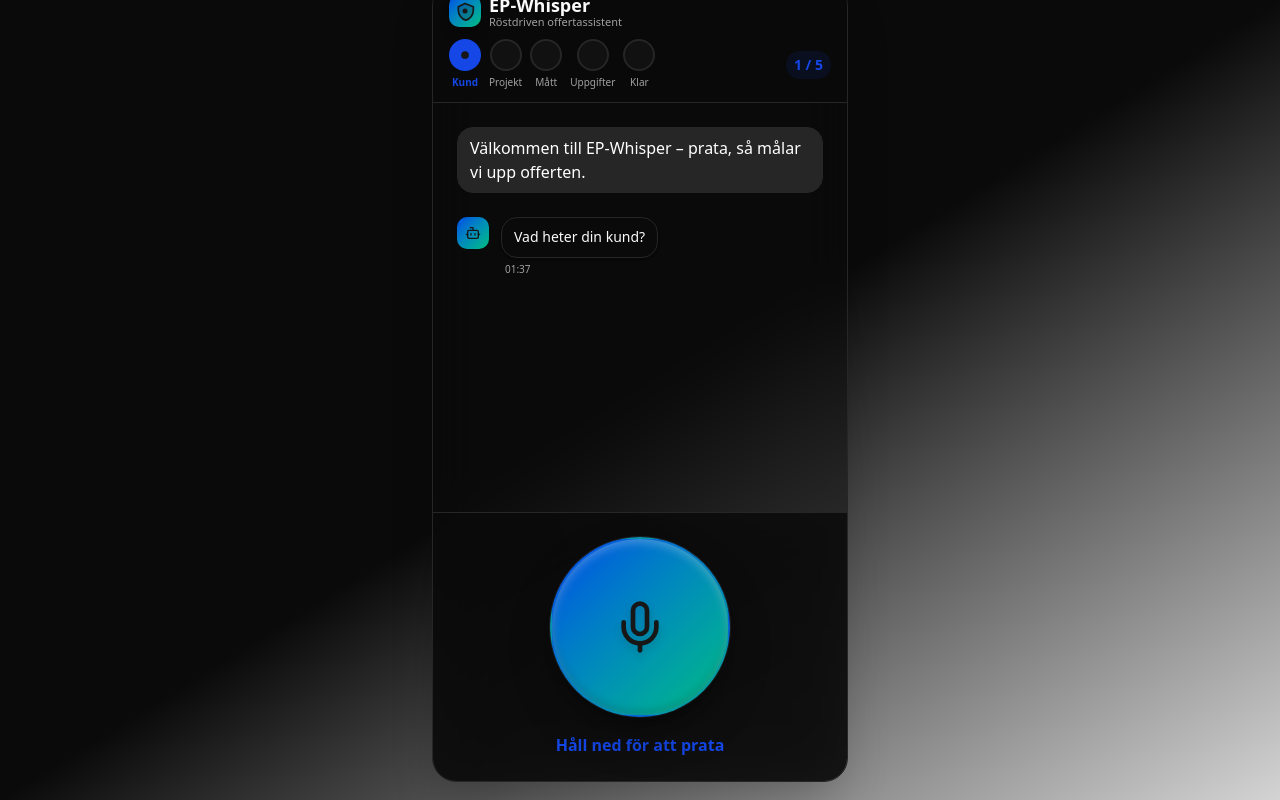
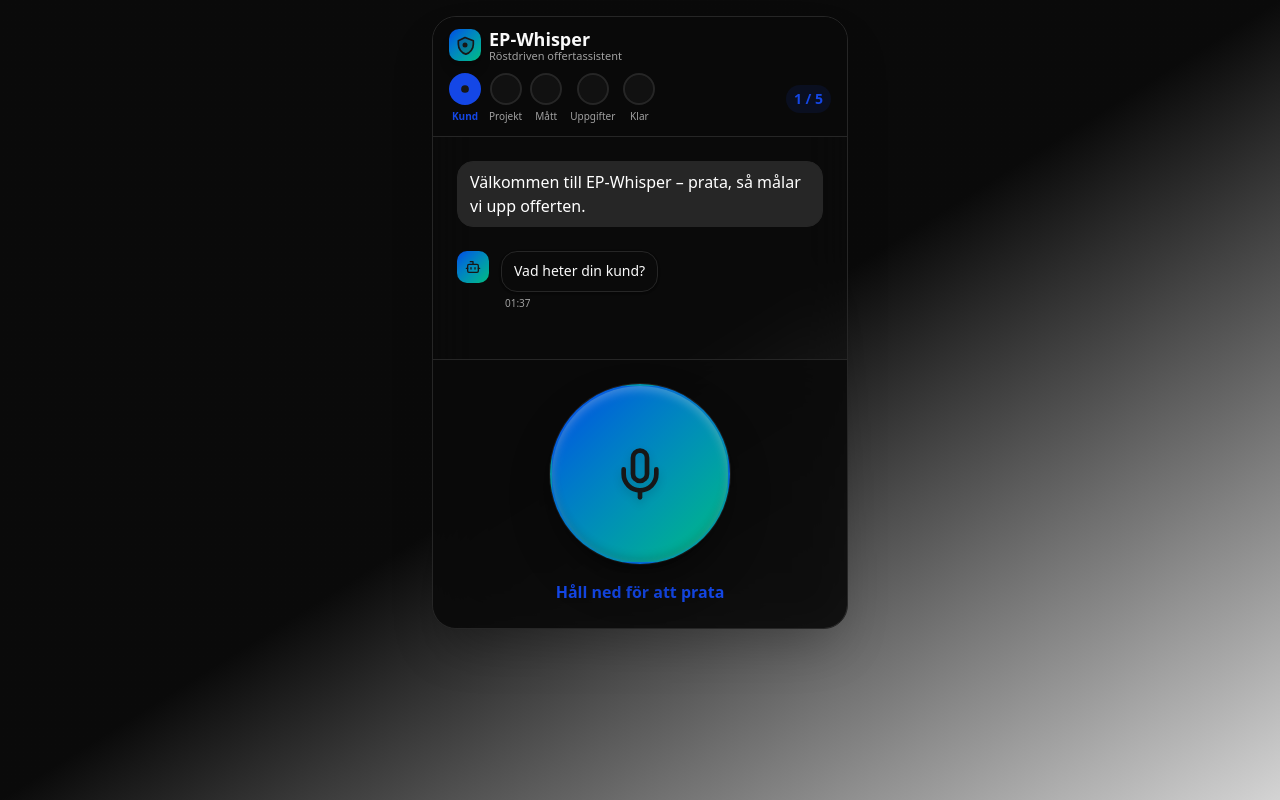
Before and after one commit to Johan-Jo/ep-whisper, a Next.js app: page / in a window 1280 px wide. Built offline with nearby package versions, Linux system fonts and the light colour scheme.

Commit message:
fix(ui): scope iOS safe-area padding to mobile and restore desktop banner visibility

```diff
--- a/src/app/page.tsx
+++ b/src/app/page.tsx
@@ -543,9 +543,9 @@ Giltig i 30 dagar.`;
   };
 
   return (
-    <div className="dark app-container bg-gradient-to-br from-background via-background to-muted/20 safe-top">
+    <div className="dark app-container bg-gradient-to-br from-background via-background to-muted/20">
       <div className="w-full max-w-md mx-auto p-4">
-        <div className="bg-card/50 backdrop-blur-xl border border-border rounded-3xl shadow-2xl overflow-hidden" style={{ height: '100dvh', maxHeight: '100dvh' }}>
+        <div className="bg-card/50 backdrop-blur-xl border border-border rounded-3xl shadow-2xl overflow-hidden" style={{ height: '100%', maxHeight: '100dvh' }}>
           <div className="h-full flex flex-col">
             <ProgressHeader currentStep={getCurrentStep()} totalSteps={5} />
 
--- a/src/styles/figma-globals.css
+++ b/src/styles/figma-globals.css
@@ -17,14 +17,22 @@ html, body {
   /* Use dynamic viewport units to include iOS UI chrome */
   min-height: 100dvh;
   height: 100dvh;
-  /* Respect iOS safe areas so top banner is visible */
+  /* Respect iOS safe areas so top banner is visible (mobile only) */
   padding-top: env(safe-area-inset-top);
-  padding-bottom: calc(env(safe-area-inset-bottom) + 16px);
+  padding-bottom: env(safe-area-inset-bottom);
 }
 
 /* Helper class if needed for explicit safe padding */
 .safe-top {
   padding-top: env(safe-area-inset-top);
+}
+
+/* On larger screens, remove extra safe-area padding to avoid clipping */
+@media (min-width: 768px) {
+  .app-container {
+    padding-top: 0;
+    padding-bottom: 0;
+  }
 }
 
 :root {
```
